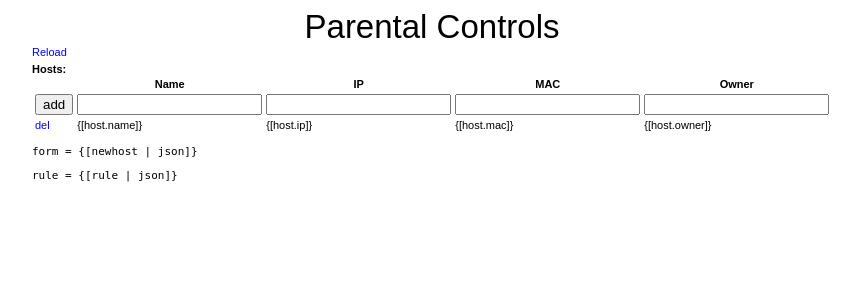
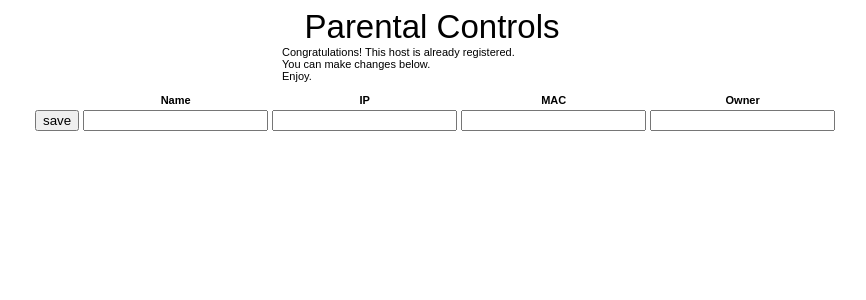
Before and after one commit to chepazzo/OF-PC, a Flask app: page /onboard in a window 1280 px wide. Shown: the top 300 px of the page, without its empty margins (208-1074 px from the left). Run offline with Flask 2, Linux system fonts and the light colour scheme; parts of the project's set-up code (start-up, migrations or seed data) failed here and were passed over; some libraries are stand-ins or nearby versions.

Commit message:
Reduced onboard to just the accessing host.

```diff
--- a/dnspc/templates/HostCtrl.js
+++ b/dnspc/templates/HostCtrl.js
@@ -21,6 +21,12 @@
         $rootScope.section = sect;
     };
     $scope.newhost = {
+        "name":"",
+        "ip":"",
+        "mac":"",
+        "owner":""
+    };
+    $scope.myhost = {
         "name":"{{hostname}}",
         "ip":"{{ip}}",
         "mac":"{{mac}}",
@@ -64,7 +70,14 @@
             {method: method, url: url}
         ).success(function(data, status) {
             //gotRules(data,status);
-            $scope.myhosts = data.data;
+            $scope.allhosts = data.data;
+            for (var i=0; i<$scope.allhosts.length; i++) {
+                host = $scope.allhosts[i];
+                if (host['mac'] == '{{mac}}') {
+                    $scope.myhost = host;
+                    break;
+                }
+            }
             console.log(data.data);
         }).error(function(data, status) {
             console.log('ERROR');
--- a/dnspc/templates/index.html
+++ b/dnspc/templates/index.html
@@ -52,7 +52,7 @@
        </tr>
       </table>
       <datalist id="IPs">
-        <option ng-repeat='host in myhosts' value="{[host.ip]}">{[host.name]}</option>
+        <option ng-repeat='host in allhosts' value="{[host.ip]}">{[host.name]}</option>
       </datalist>
     </div><!-- id='currrules' -->
 
@@ -99,7 +99,7 @@
            <td><input class="text" type="text" ng-model="newhost.mac" /></td>
            <td><input class="text" type="text" ng-model="newhost.owner" /></td>
         </tr>
-        <tr ng-repeat='host in myhosts | orderBy:sort.column:sort.descending'>
+        <tr ng-repeat='host in allhosts | orderBy:sort.column:sort.descending'>
            <td class='del'>
             <span class='clickable' ng-click='del_host(host._uid)' >del</span>
             <span class='clickable' ng-click='edit_host(host)' >edit</span>
--- a/dnspc/templates/onboard.html
+++ b/dnspc/templates/onboard.html
@@ -4,6 +4,7 @@
   <title>Parental Controls</title>
   <link rel="stylesheet" type="text/css" href="{{url_for('static',filename='parentalcontrols.css')}}" />
   <style>
+#congrats { width: 300px; margin:auto; height: 40px; }
   </style>
   <script src="https://ajax.googleapis.com/ajax/libs/angularjs/1.2.7/angular.min.js"></script>
   <script src="HostCtrl.js"></script>
@@ -14,36 +15,30 @@
   </div><!-- id='head' -->
   <div id='body'>
    <div id=HostCtrl ng-controller="HostCtrl">
-    <div><span class='clickable' ng-click='get_hosts()'>Reload</span></div>
-    <div id='currhosts' class='section'>
-     <span class='label'>Hosts:</span>
+    <div id='congrats'><span ng-show="myhost._uid">
+    Congratulations!  This host is already registered. <br />
+    You can make changes below.<br />
+    Enjoy.
+    </span></div><!-- id='congrats' -->
+    <div id='addhost' class='section'>
       <form novalidate class="simple-form">
        <table id='hosts' style='margin:auto'>
         <tr><th></th>
-           <th ng:click="changeSorting('name')">Name</th>
-           <th ng:click="changeSorting('ip')">IP</th>
-           <th ng:click="changeSorting('mac')">MAC</th>
-           <th ng:click="changeSorting('owner')">Owner</th>
+           <th>Name</th>
+           <th>IP</th>
+           <th>MAC</th>
+           <th>Owner</th>
         </tr>
         <tr>
-           <td><button ng-click="add_host(newhost)">add</button></td>
-           <td><input type="text" ng-model="newhost.name" /></td>
-           <td><input type="text" ng-model="newhost.ip" /></td>
-           <td><input type="text" ng-model="newhost.mac" /></td>
-           <td><input type="text" ng-model="newhost.owner" /></td>
-        </tr>
-        <tr ng-repeat='host in myhosts | orderBy:sort.column:sort.descending'>
-           <td class='del'><span class='clickable' ng-click='del_host(host._uid)' >del</span></td>
-           <td class='name'>{[host.name]}</td>
-           <td class='ip'>{[host.ip]}</td>
-           <td class='mac'>{[host.mac]}</td>
-           <td class='owner'><span class='{[host.owner]}'>{[host.owner]}</span></td>
+           <td><button ng-click="add_host(myhost)">save</button></td>
+           <td><input type="text" ng-model="myhost.name" /></td>
+           <td><input type="text" ng-model="myhost.ip" /></td>
+           <td><input type="text" ng-model="myhost.mac" /></td>
+           <td><input type="text" ng-model="myhost.owner" /></td>
         </tr>
        </table>
       </form>
-    <pre>form = {[newhost | json]}</pre>
-    <pre>rule = {[rule | json]}</pre>
-    </div><!-- id='currhosts' -->
+    </div><!-- id='addhost' -->
    </div>
   </div><!-- id='body' -->
   <script>
```
